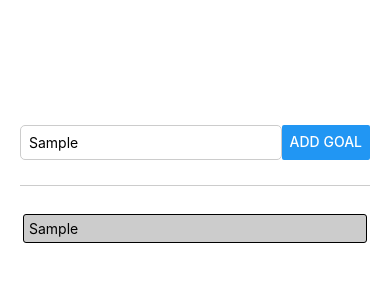
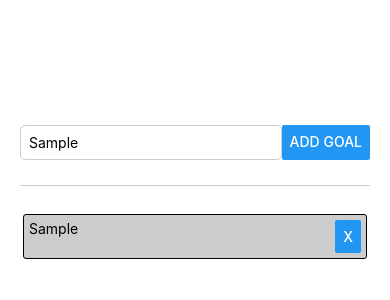
Before and after one commit to skyllex94/water-eject-app, a React Native app: screen / in a window 390 px wide. Both pictures are taken after typing "Sample" into the empty fields and a click on the button "ADD GOAL". Shown: the top 300 px of the page. Built offline with nearby package versions, Linux system fonts and the light colour scheme.

Commit message:
deleting goal tryout

```diff
--- a/App.js
+++ b/App.js
@@ -1,4 +1,3 @@
-import { StatusBar } from "expo-status-bar";
 import { useState } from "react";
 
 import {
@@ -7,7 +6,6 @@ import {
   Text,
   TextInput,
   View,
-  ScrollView,
   FlatList,
 } from "react-native";
 
@@ -24,6 +22,11 @@ export default function App() {
       ...currGoalList,
       { text: enteredGoal, key: Math.random().toString() },
     ]);
+  }
+
+  function handleDeleteGoal(idx) {
+    console.log(idx);
+    setGoals((goals) => goals.filter((_, index) => index !== idx));
   }
 
   return (
@@ -44,7 +47,14 @@ export default function App() {
         <FlatList
           data={goals}
           renderItem={(goalData) => (
-            <Text style={styles.goalItem}>{goalData.item.text}</Text>
+            <View style={styles.goalItem}>
+              <Text>{goalData.item.text} </Text>
+              <Button
+                title="X"
+                onPress={() => handleDeleteGoal(goalData.index)}
+                style={styles.deleteGoal}
+              />
+            </View>
           )}
         />
       </View>
@@ -88,10 +98,17 @@ const styles = StyleSheet.create({
     marginHorizontal: 20,
   },
   goalItem: {
+    flex: 1,
+    flexDirection: "row",
+    justifyContent: "space-between",
+    alignContent: "center",
     margin: 3,
     padding: 5,
     borderWidth: 1,
     borderRadius: 3,
     backgroundColor: "#cccccc",
   },
+  deleteGoal: {
+    padding: 5,
+  },
 });
```
